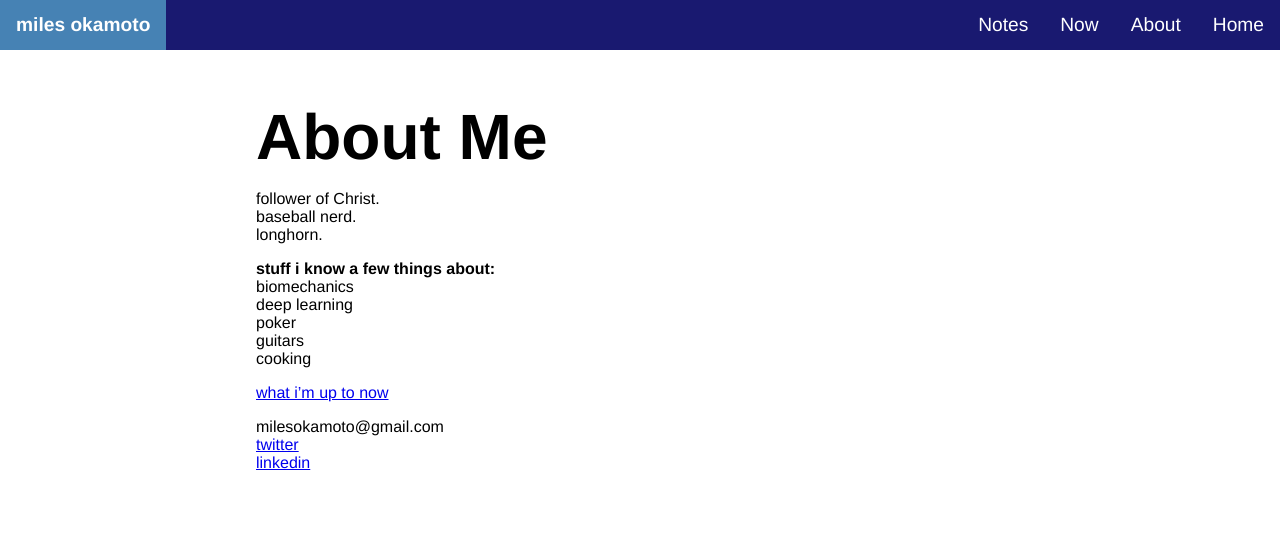
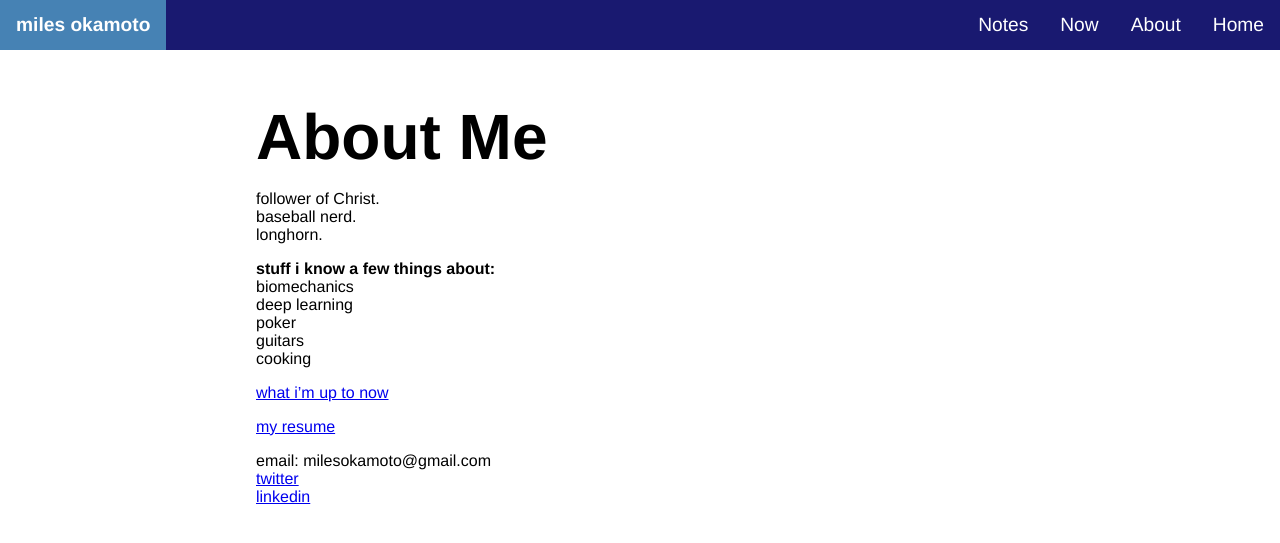
Before and after one commit to milesok/milesok.github.io, a Jekyll site: the page built from pages/about.md, in a window 1280 px wide. Shown: the top 543 px of the page. Built offline with Jekyll 4.4.1, drawn with Linux system fonts in a browser that asks for light colours; some web fonts are replaced.

Commit message:
Update about.md

```diff
--- a/pages/about.md
+++ b/pages/about.md
@@ -17,6 +17,8 @@ cooking
 
 [what i'm up to now](/now)
 
-milesokamoto@gmail.com
+[my resume](https://drive.google.com/file/d/1RMF5pLm7yTLv0hsPg33DAKJEmC6OuTSr/view?usp=sharing)
+
+email: milesokamoto@gmail.com
 [twitter](https://twitter.com/MilesOkamoto)
 [linkedin](https://www.linkedin.com/in/miles-okamoto/)
```
